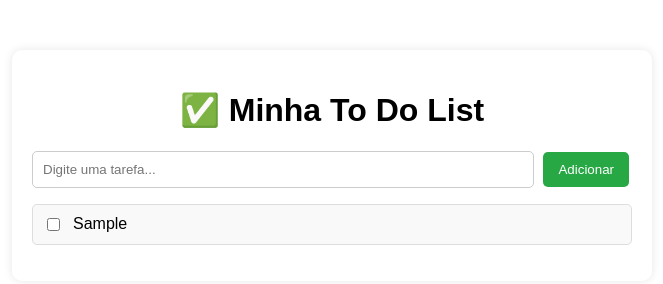
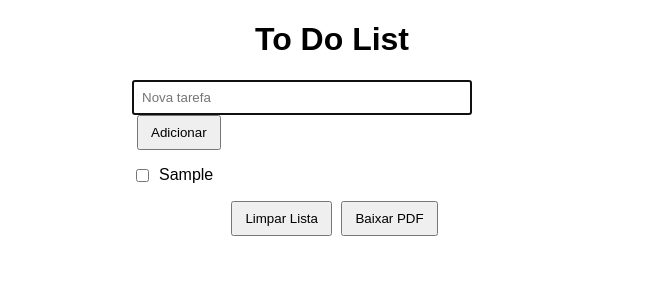
Before and after one commit to floliveira88/tarefa, a plain HTML site: page index.html in a window 1280 px wide. Both pictures are taken after typing "Sample" into the empty fields and a click on the button "Adicionar". Shown: the whole page, without its empty margins (308-971 px from the left). Drawn offline with nearby package versions, Linux system fonts and the light colour scheme.

Commit message:
Update index.html

```diff
--- a/index.html
+++ b/index.html
@@ -1,102 +1,136 @@
 <!DOCTYPE html>
-<html lang="pt-br">
+<html lang="pt-BR">
 <head>
-    <meta charset="UTF-8">
-    <meta name="viewport" content="width=device-width, initial-scale=1.0">
+<meta charset="UTF-8" />
+<meta name="viewport" content="width=device-width, initial-scale=1" />
 <title>To Do List Simples</title>
 <style>
-        body {
-            font-family: Arial, sans-serif;
-            background: #f4f4f4;
-            max-width: 600px;
-            margin: 50px auto;
-            padding: 20px;
-            background: white;
-            border-radius: 10px;
-            box-shadow: 0 0 10px rgba(0,0,0,0.1);
-        }
-        h1 {
-            text-align: center;
-        }
-        input[type="text"] {
-            width: 80%;
-            padding: 10px;
-            margin-right: 5px;
-            border: 1px solid #ccc;
-            border-radius: 5px;
-        }
-        button {
-            padding: 10px 15px;
-            background-color: #28a745;
-            color: white;
-            border: none;
-            border-radius: 5px;
-            cursor: pointer;
-        }
-        button:hover {
-            background-color: #218838;
-        }
-        ul {
-            list-style: none;
-            padding: 0;
-        }
-        li {
-            padding: 10px;
-            background: #f9f9f9;
-            border: 1px solid #ddd;
-            margin-top: 5px;
-            border-radius: 5px;
-            display: flex;
-            align-items: center;
-        }
-        li.done {
-            text-decoration: line-through;
-            color: gray;
-        }
+  body { font-family: Arial, sans-serif; max-width: 400px; margin: 20px auto; }
+  h1 { text-align: center; }
+  input[type="text"] { width: 80%; padding: 8px; }
+  button { padding: 8px 12px; margin-left: 5px; }
+  ul { list-style: none; padding-left: 0; }
+  li { display: flex; align-items: center; margin: 8px 0; }
+  li input[type="checkbox"] { margin-right: 10px; }
+  li.completed { text-decoration: line-through; color: gray; }
+  .buttons { margin-top: 15px; text-align: center; }
 </style>
 </head>
 <body>
 
-    <h1>✅ Minha To Do List</h1>
+<h1>To Do List</h1>
 
-    <input type="text" id="taskInput" placeholder="Digite uma tarefa...">
+<div>
+  <input id="taskInput" type="text" placeholder="Nova tarefa" />
   <button onclick="addTask()">Adicionar</button>
+</div>
 
 <ul id="taskList"></ul>
 
+<div class="buttons">
+  <button onclick="clearTasks()">Limpar Lista</button>
+  <button onclick="downloadPDF()">Baixar PDF</button>
+</div>
+
+<script src="https://cdnjs.cloudflare.com/ajax/libs/jspdf/2.5.1/jspdf.umd.min.js"></script>
 <script>
-        function addTask() {
-            const input = document.getElementById("taskInput");
-            const taskText = input.value.trim();
+  const taskInput = document.getElementById('taskInput');
+  const taskList = document.getElementById('taskList');
 
-            if (taskText === "") {
-                alert("Digite uma tarefa!");
-                return;
+  // Carrega as tarefas do localStorage
+  function loadTasks() {
+    const tasks = JSON.parse(localStorage.getItem('tasks') || '[]');
+    taskList.innerHTML = '';
+    tasks.forEach(({ text, done }) => {
+      addTaskToDOM(text, done);
+    });
   }
 
-            const li = document.createElement("li");
+  // Salva as tarefas no localStorage
+  function saveTasks() {
+    const tasks = [];
+    taskList.querySelectorAll('li').forEach(li => {
+      tasks.push({
+        text: li.querySelector('label').innerText,
+        done: li.querySelector('input[type="checkbox"]').checked
+      });
+    });
+    localStorage.setItem('tasks', JSON.stringify(tasks));
+  }
 
-            const checkbox = document.createElement("input");
-            checkbox.type = "checkbox";
-            checkbox.onchange = function() {
-                if (this.checked) {
-                    li.classList.add("done");
-                } else {
-                    li.classList.remove("done");
-                }
-            };
+  // Adiciona tarefa ao DOM
+  function addTaskToDOM(text, done = false) {
+    const li = document.createElement('li');
+    const checkbox = document.createElement('input');
+    checkbox.type = 'checkbox';
+    checkbox.checked = done;
+    checkbox.addEventListener('change', () => {
+      li.classList.toggle('completed', checkbox.checked);
+      saveTasks();
+    });
 
-            const span = document.createElement("span");
-            span.textContent = taskText;
-            span.style.marginLeft = "10px";
+    const label = document.createElement('label');
+    label.textContent = text;
 
     li.appendChild(checkbox);
-            li.appendChild(span);
+    li.appendChild(label);
+    li.classList.toggle('completed', done);
+    taskList.appendChild(li);
+  }
 
-            document.getElementById("taskList").appendChild(li);
+  // Adiciona nova tarefa
+  function addTask() {
+    const text = taskInput.value.trim();
+    if (text === '') return alert('Digite uma tarefa!');
+    addTaskToDOM(text);
+    saveTasks();
+    taskInput.value = '';
+    taskInput.focus();
+  }
 
-            input.value = "";
+  // Limpar todas as tarefas
+  function clearTasks() {
+    if (confirm('Deseja limpar toda a lista?')) {
+      taskList.innerHTML = '';
+      saveTasks();
     }
+  }
+
+  // Baixar lista em PDF
+  async function downloadPDF() {
+    const { jsPDF } = window.jspdf;
+    const doc = new jsPDF();
+    doc.setFontSize(18);
+    doc.text('Minha To Do List', 14, 20);
+
+    const tasks = JSON.parse(localStorage.getItem('tasks') || '[]');
+    doc.setFontSize(12);
+    let y = 30;
+
+    if (tasks.length === 0) {
+      doc.text('Nenhuma tarefa na lista.', 14, y);
+    } else {
+      tasks.forEach(({ text, done }, i) => {
+        const status = done ? '[x]' : '[ ]';
+        doc.text(`${status} ${text}`, 14, y);
+        y += 10;
+        if (y > 280) {  // Quebra de página simples
+          doc.addPage();
+          y = 20;
+        }
+      });
+    }
+
+    doc.save('todo-list.pdf');
+  }
+
+  // Inicializa
+  loadTasks();
+
+  // Permite adicionar tarefa apertando Enter
+  taskInput.addEventListener('keydown', (e) => {
+    if (e.key === 'Enter') addTask();
+  });
 </script>
 
 </body>
```
Lines whose indentation alone changed are shown as unchanged.
